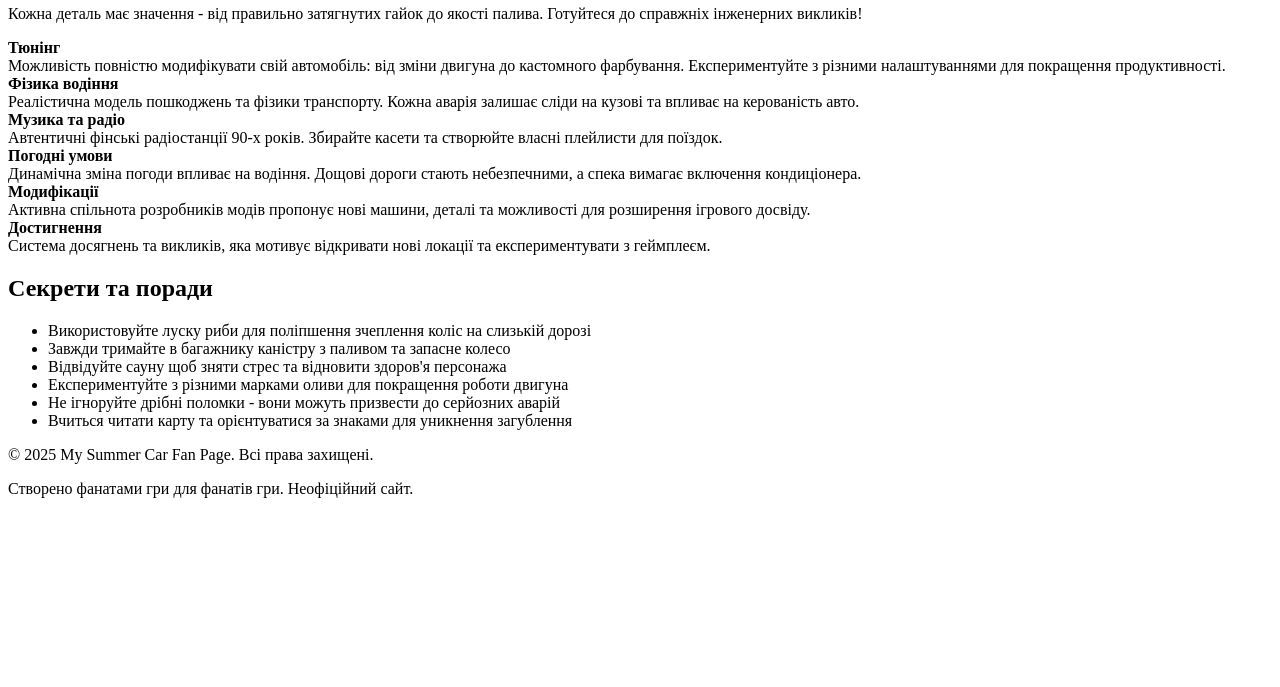
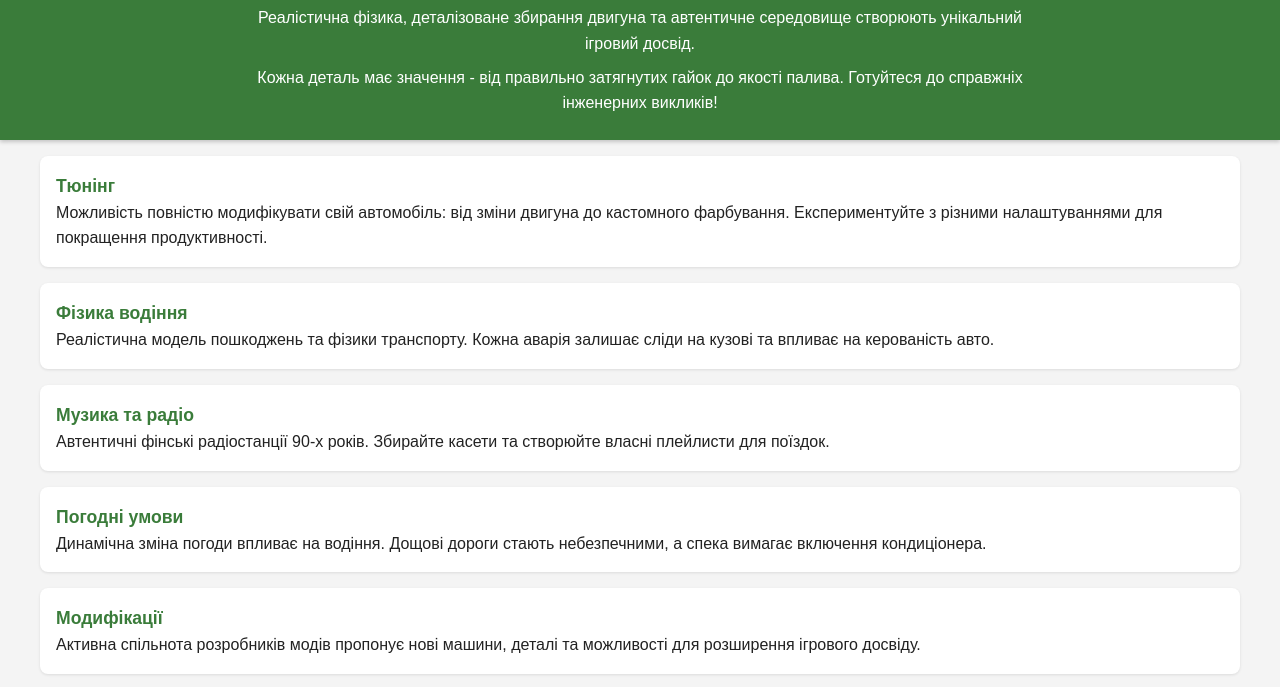
Before and after one commit to synapseForge1/My-summuer-car, a plain HTML site: page 2index.html in a window 1280 px wide. Shown: the part 129-816 px from the top of the page. Drawn offline with Linux system fonts and the light colour scheme.

Commit message:
Update 2index.html

```diff
--- a/2index.html
+++ b/2index.html
@@ -1,6 +1,7 @@
 <html>
     <head>
         <title>My Summer Car</title>
+           <link rel="stylesheet" href="2style.css">
         </head>
         <body>
             <header>
```
